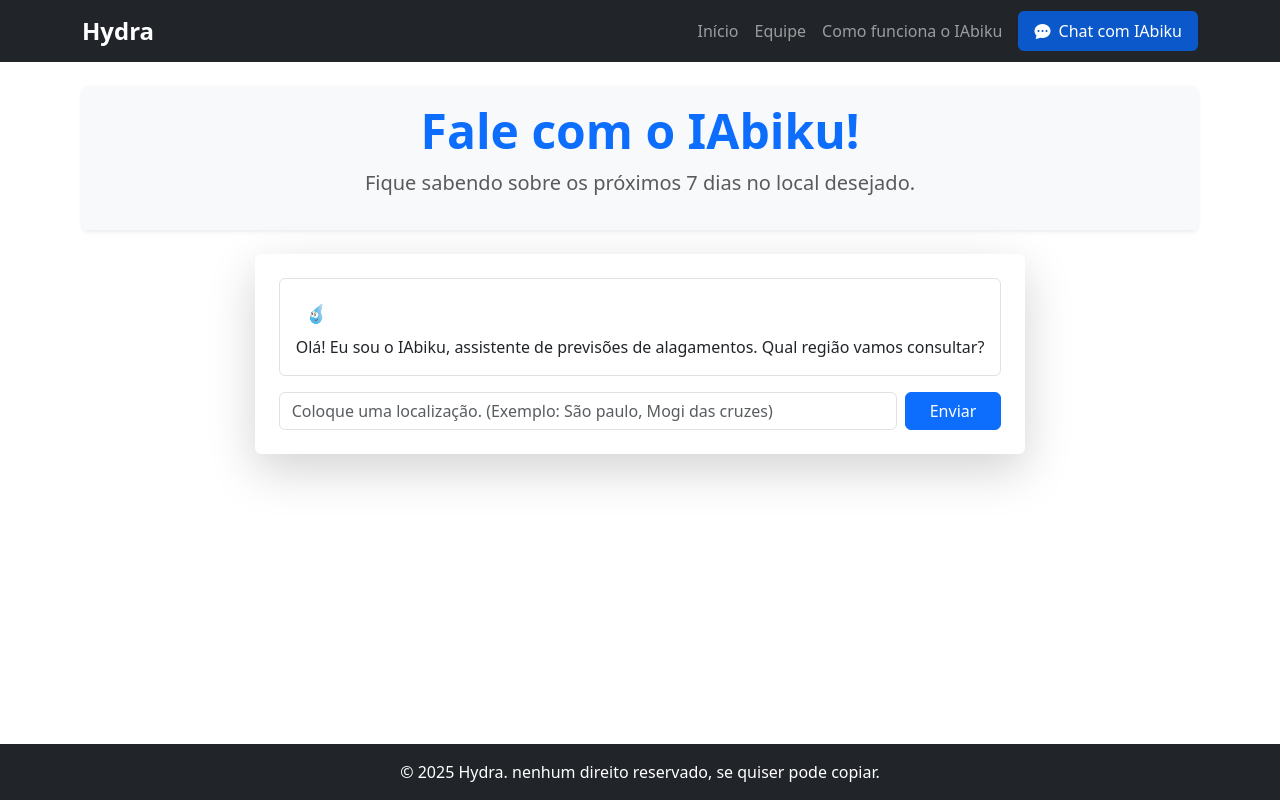
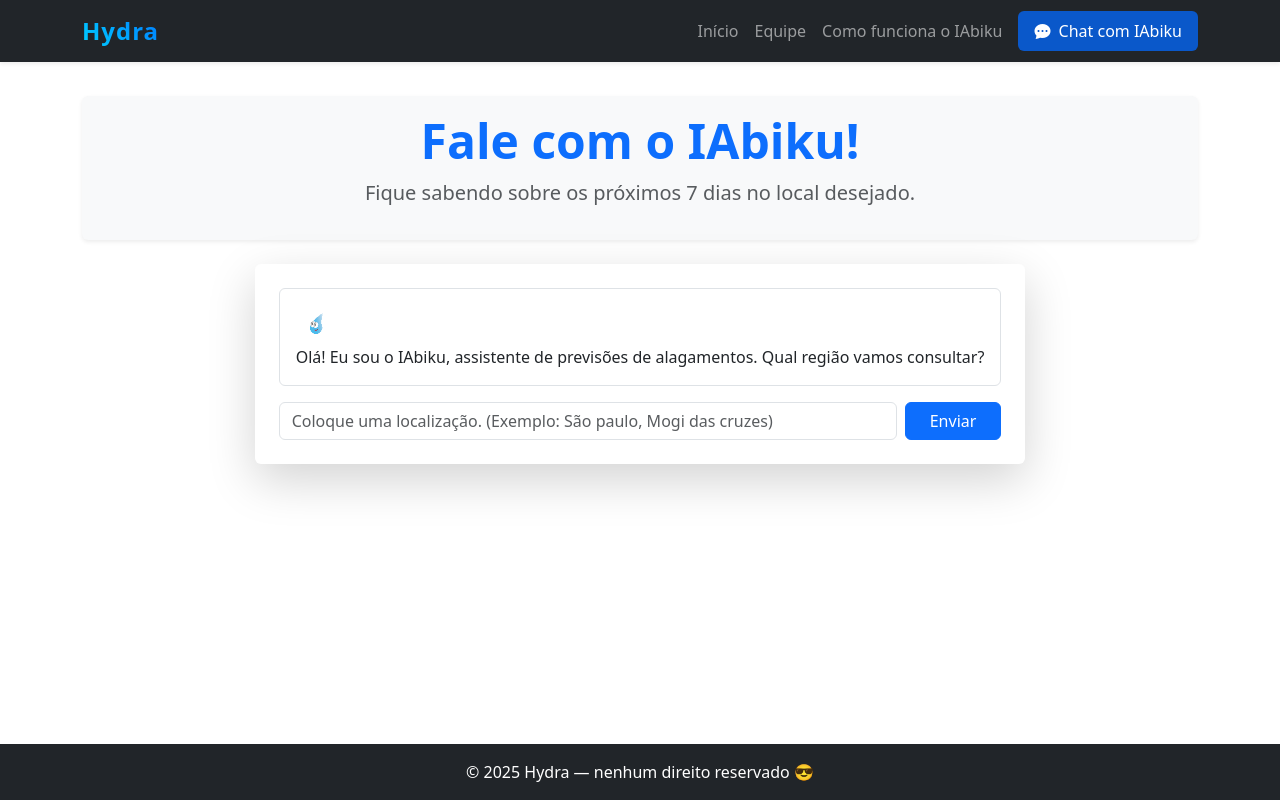
Before and after one commit to Calango123/IAbiku, a Flask app: page /chat in a window 1280 px wide. Run offline with Flask 3, Linux system fonts and the light colour scheme.

Commit message:
Update base.html

```diff
--- a/templates/base.html
+++ b/templates/base.html
@@ -4,34 +4,40 @@
   <meta charset="UTF-8">
   <meta name="viewport" content="width=device-width, initial-scale=1.0">
   <meta name="description" content="Hydra - Soluções inovadoras para prevenção de alagamentos e gerenciamento de riscos.">
-    <meta name="author" content="Hydra, vamoo">
+  <meta name="author" content="Hydra">
 
   <title>{{ site_name if site_name else 'Hydra' }} - {% block title %}{% endblock %}</title>
 
-    <link href="https://cdn.jsdelivr.net/npm/bootstrap@5.3.3/dist/css/bootstrap.min.css" rel="stylesheet" integrity="sha384-QWTKZyjpPEjISv5WaRU9OFeRpok6YctnYmDr5pNlyT2bRjXh0JMhjY6hW+ALEwIH" crossorigin="anonymous">
+  <!-- Bootstrap -->
+  <link href="https://cdn.jsdelivr.net/npm/bootstrap@5.3.3/dist/css/bootstrap.min.css" rel="stylesheet">
 
+  <!-- Google Fonts -->
   <link rel="preconnect" href="https://fonts.googleapis.com">
   <link rel="preconnect" href="https://fonts.gstatic.com" crossorigin>
   <link href="https://fonts.googleapis.com/css2?family=Open+Sans:wght@300;400;600;700&family=Poppins:wght@400;500;600;700&display=swap" rel="stylesheet">
 
+  <!-- Bootstrap Icons -->
   <link rel="stylesheet" href="https://cdn.jsdelivr.net/npm/bootstrap-icons@1.11.3/font/bootstrap-icons.min.css">
 
+  <!-- CSS custom -->
   <link rel="stylesheet" href="{{ url_for('static', filename='css/style.css') }}">
 
   {% block head_extra %}{% endblock %}
 </head>
 <body class="d-flex flex-column min-vh-100">
+  <!-- NAVBAR -->
   <header>
-        <nav class="navbar navbar-expand-lg navbar-dark bg-dark" id="main-navbar">
+    <nav class="navbar navbar-expand-lg navbar-dark bg-dark fixed-top shadow-sm" id="main-navbar">
       <div class="container">
-                <a class="navbar-brand fs-4 fw-bold" href="/">
+        <a class="navbar-brand fs-4 fw-bold gradient-text" href="/">
           {{ site_name if site_name else 'Hydra' }}
         </a>
-                <button class="navbar-toggler" type="button" data-bs-toggle="collapse" data-bs-target="#navbarNav" aria-controls="navbarNav" aria-expanded="false" aria-label="Toggle navigation">
+        <button class="navbar-toggler" type="button" data-bs-toggle="collapse" data-bs-target="#navbarNav"
+          aria-controls="navbarNav" aria-expanded="false" aria-label="Toggle navigation">
           <span class="navbar-toggler-icon"></span>
         </button>
         <div class="collapse navbar-collapse" id="navbarNav">
-                    <ul class="navbar-nav ms-auto">
+          <ul class="navbar-nav ms-auto align-items-lg-center">
             <li class="nav-item">
               <a class="nav-link {% if title=='Início' %}active{% endif %}" href="/">Início</a>
             </li>
@@ -52,19 +58,37 @@
     </nav>
   </header>
 
-    <main class="flex-grow-1">
+  <!-- CONTEÚDO -->
+  <main class="flex-grow-1 pt-5 mt-4">
     <div class="container mt-4">
       {% block content %}{% endblock %}
     </div>
   </main>
 
+  <!-- FOOTER -->
   <footer class="bg-dark text-white text-center py-3 mt-auto">
     <div class="container">
-            <p class="mb-0">&copy; {{ current_year if current_year else '202X' }} {{ site_name if site_name else 'Hydra' }}. nenhum direito reservado, se quiser pode copiar.</p>
+      <p class="mb-0">&copy; {{ current_year if current_year else '202X' }} {{ site_name if site_name else 'Hydra' }} —
+        nenhum direito reservado 😎</p>
     </div>
   </footer>
 
-    <script src="https://cdn.jsdelivr.net/npm/bootstrap@5.3.3/dist/js/bootstrap.bundle.min.js" integrity="sha384-YvpcrYf0tY3lHB60NNkmXc5s9fDVZLESaAA55NDzOxhy9GkcIdslK1eN7N6jIeHz" crossorigin="anonymous"></script>
+  <!-- Scripts -->
+  <script src="https://cdn.jsdelivr.net/npm/bootstrap@5.3.3/dist/js/bootstrap.bundle.min.js"></script>
+
+  <!-- JS custom -->
+  <script>
+    // Navbar muda ao rolar
+    window.addEventListener("scroll", function () {
+      const navbar = document.getElementById("main-navbar");
+      if (window.scrollY > 50) {
+        navbar.classList.add("scrolled");
+      } else {
+        navbar.classList.remove("scrolled");
+      }
+    });
+  </script>
+
   {% block scripts_extra %}{% endblock %}
 </body>
 </html>
```
Lines whose indentation alone changed are shown as unchanged.
